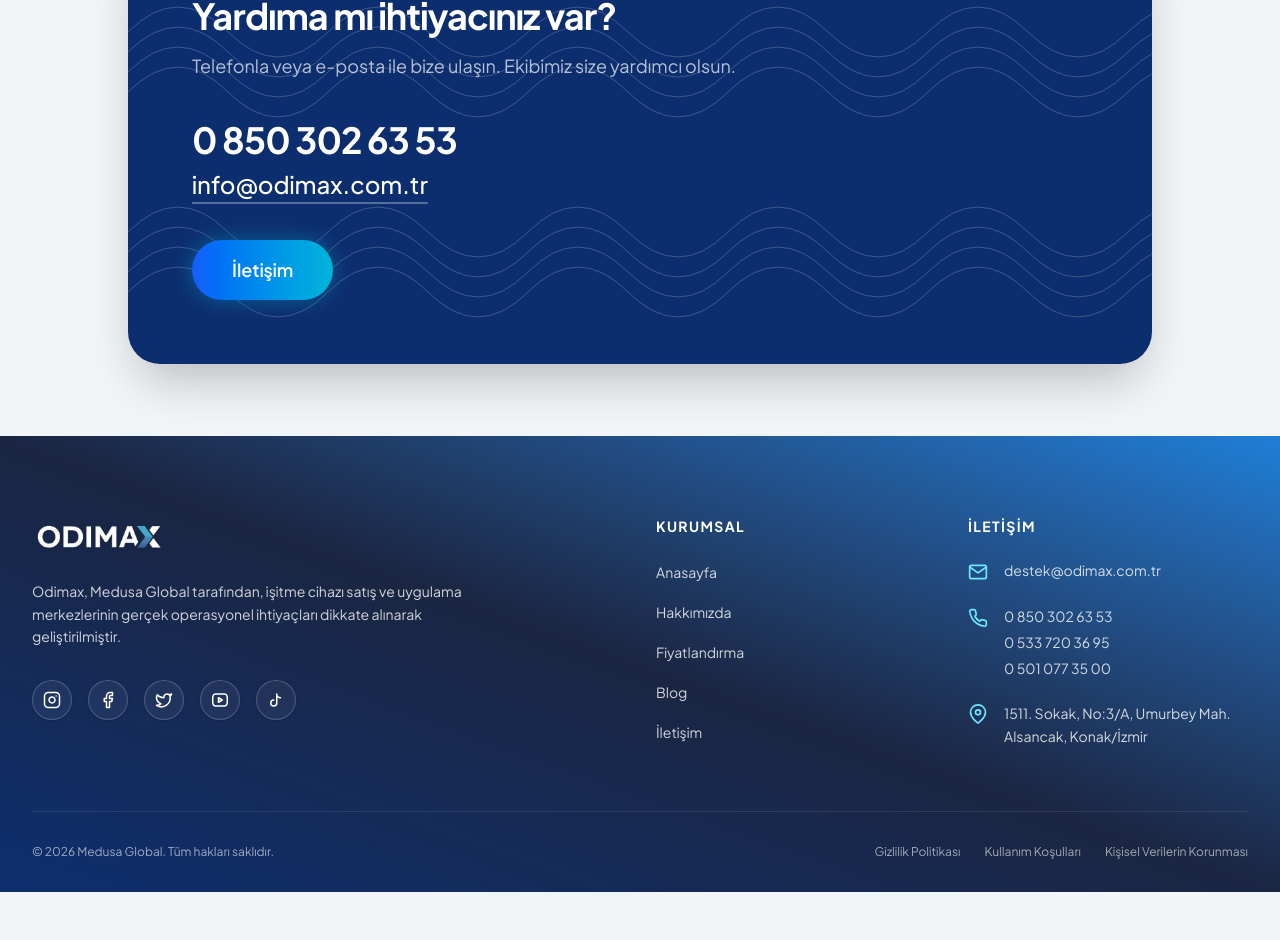
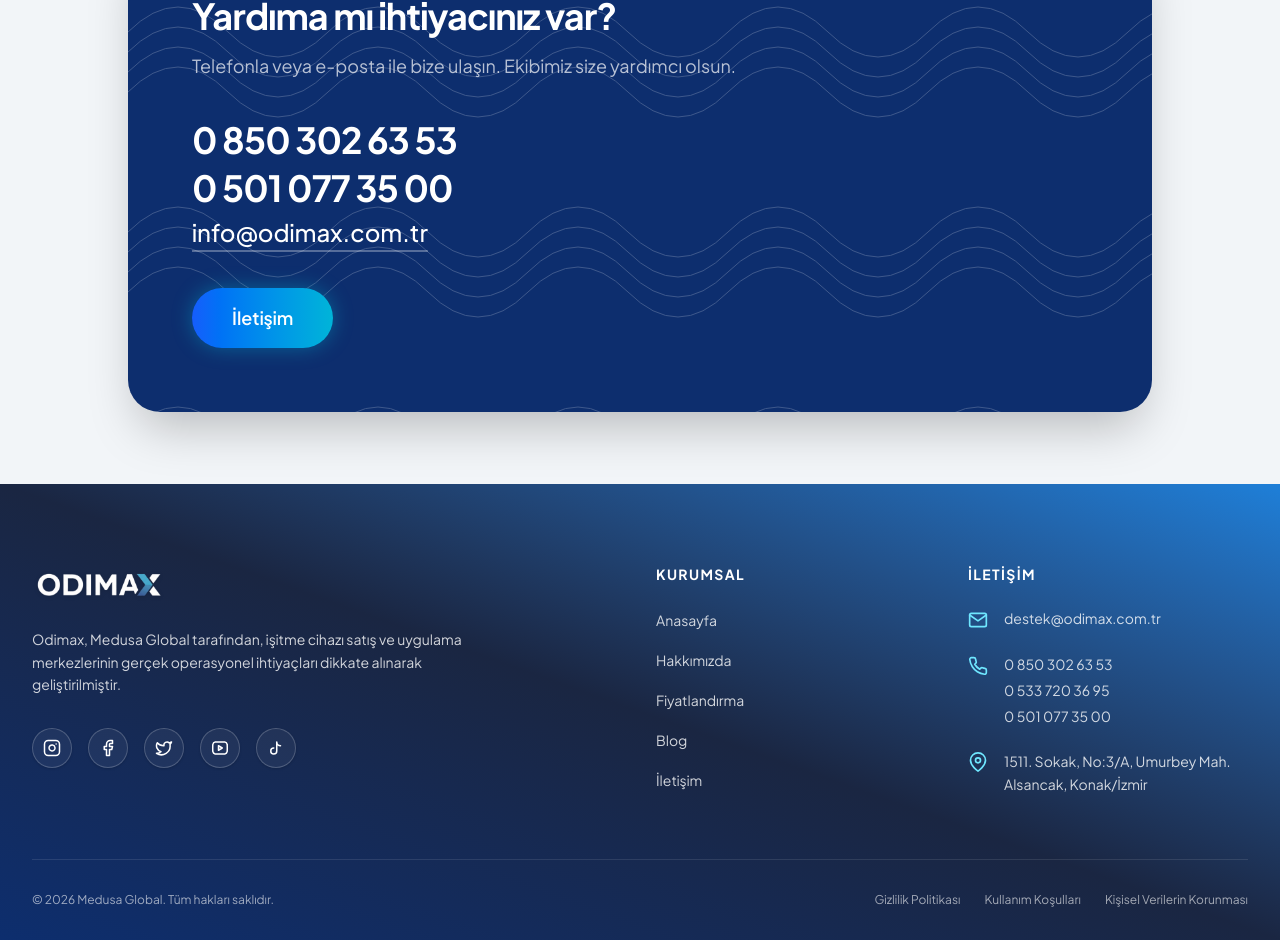
Before and after one commit to medusamedya/odimax-web, a Next.js app: page /modules/finans-kasa in a window 1280 px wide. Shown: the part 3587-4527 px from the top of the page. Before the commit the page ends 4479 px from the top, so only its background shows below. Built offline with nearby package versions, Linux system fonts and the light colour scheme.

Commit message:
Numara ve insta düzeltildi

```diff
--- a/src/app/components/home/InfoMarquee.tsx
+++ b/src/app/components/home/InfoMarquee.tsx
@@ -35,7 +35,7 @@
             {/*
               Kesintisiz akış için orijinal diziyi arka arkaya 2 kez render ediyoruz.
             */}
-            {[...MARQUEE_ITEMS, ...MARQUEE_ITEMS].map((item, index) => {
+            {[...MARQUEE_ITEMS, ...MARQUEE_ITEMS,...MARQUEE_ITEMS,...MARQUEE_ITEMS].map((item, index) => {
               const Icon = item.icon;
               return (
                 <div
--- a/src/app/components/layout/Footer.tsx
+++ b/src/app/components/layout/Footer.tsx
@@ -14,7 +14,7 @@
 const SOCIAL_LINKS = [
   {
     name: "Instagram",
-    href: "https://www.instagram.com/odimaxcomtr/",
+    href: "https://www.instagram.com/odimaxcrm/",
     svgPath: (
       <>
         <rect x="2" y="2" width="20" height="20" rx="5" ry="5"></rect>
--- a/src/app/components/modules/ModuleContactCTA.tsx
+++ b/src/app/components/modules/ModuleContactCTA.tsx
@@ -33,6 +33,9 @@
             <a href="tel:08503026353" className="text-2xl md:text-4xl font-bold text-white hover:text-[#6fe7ff] transition-colors tracking-tight">
               0 850 302 63 53
             </a>
+             <a href="tel:05010773500" className="text-2xl md:text-4xl font-bold text-white hover:text-[#6fe7ff] transition-colors tracking-tight">
+              0 501 077 35 00
+            </a>
             <a href="mailto:info@odimax.com.tr" className="text-xl md:text-2xl font-medium text-white underline decoration-white/30 underline-offset-8 hover:decoration-[#6fe7ff] hover:text-[#6fe7ff] transition-all">
               info@odimax.com.tr
             </a>
```
